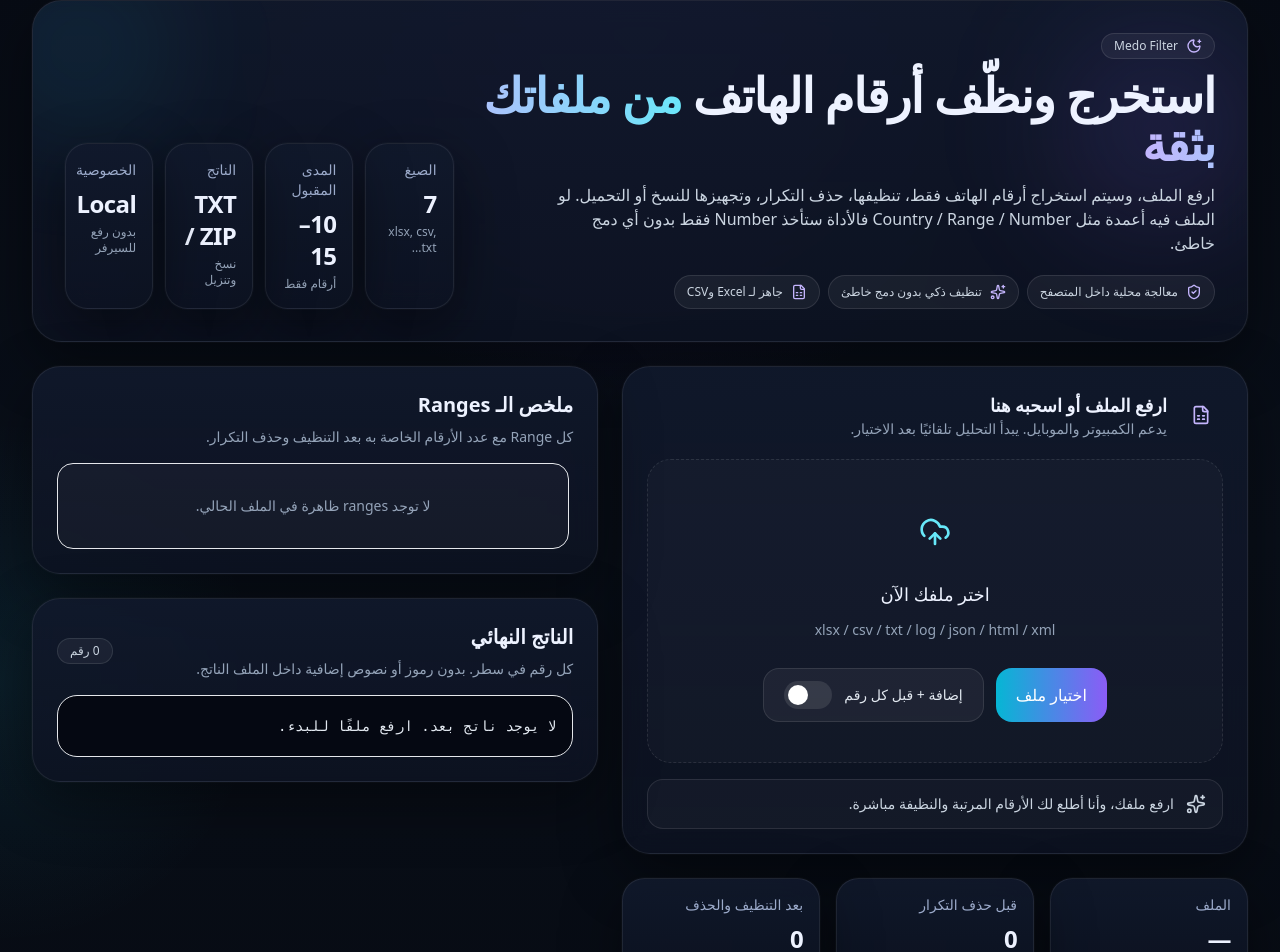
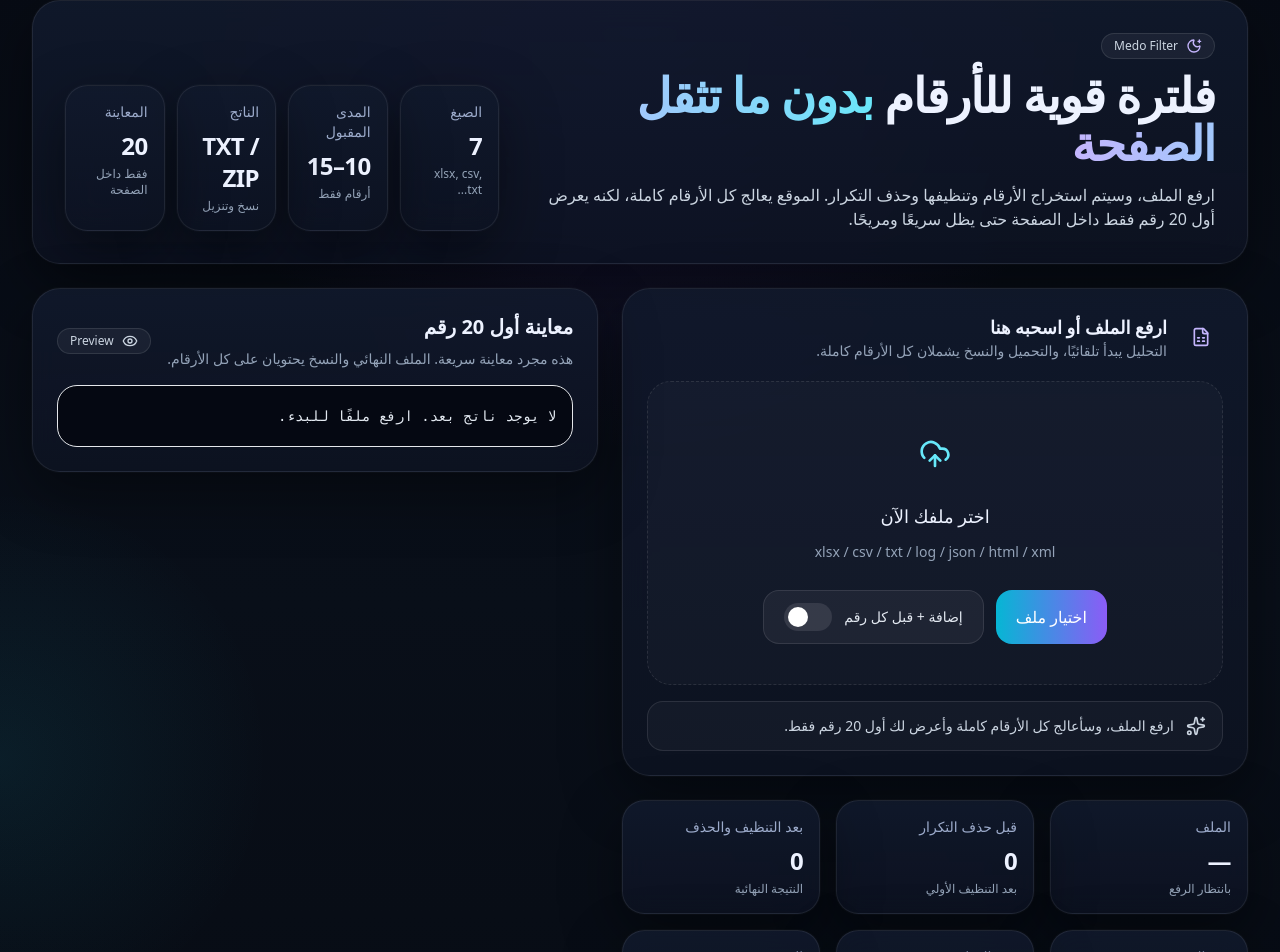
Before and after one commit to Medo-66m/Medofilter, a Next.js app: page / in a window 1280 px wide. Shown: the part 20-972 px from the top of the page. Built offline with nearby package versions, Linux system fonts and the light colour scheme.

Commit message:
Update medo-filter-app.tsx

```diff
--- a/components/medo-filter-app.tsx
+++ b/components/medo-filter-app.tsx
@@ -5,11 +5,11 @@ import {
   CheckCircle2,
   Clipboard,
   Download,
+  Eye,
   FileArchive,
   FileSpreadsheet,
   LoaderCircle,
   MoonStar,
-  ShieldCheck,
   Sparkles,
   UploadCloud,
   XCircle
@@ -25,6 +25,7 @@ type StatusState = {
 };
 
 const ACCEPTED_FILES = ".xlsx,.csv,.txt,.log,.json,.html,.xml";
+const PREVIEW_LIMIT = 20;
 
 function StatusBanner({ status }: { status: StatusState }) {
   const styles =
@@ -71,27 +72,13 @@ function StatCard({
   );
 }
 
-function FeaturePill({
-  icon: Icon,
-  text
-}: {
-  icon: React.ComponentType<{ className?: string }>;
-  text: string;
-}) {
-  return (
-    <div className="inline-flex items-center gap-2 rounded-full border border-white/10 bg-white/5 px-3 py-2 text-xs text-slate-300">
-      <Icon className="h-4 w-4 text-violet-300" />
-      {text}
-    </div>
-  );
-}
-
 export default function MedoFilterApp() {
   const inputRef = useRef<HTMLInputElement | null>(null);
+
   const [result, setResult] = useState<ParsedResult | null>(null);
   const [status, setStatus] = useState<StatusState>({
     tone: "idle",
-    message: "ارفع ملفك، وأنا أطلع لك الأرقام المرتبة والنظيفة مباشرة."
+    message: "ارفع الملف، وسأعالج كل الأرقام كاملة وأعرض لك أول 20 رقم فقط."
   });
   const [dragActive, setDragActive] = useState(false);
   const [loading, setLoading] = useState(false);
@@ -102,6 +89,12 @@ export default function MedoFilterApp() {
     if (!result) return [];
     return result.numbers.map((value) => withOptionalPlus(value, addPlus));
   }, [result, addPlus]);
+
+  const previewNumbers = useMemo(() => {
+    return displayNumbers.slice(0, PREVIEW_LIMIT);
+  }, [displayNumbers]);
+
+  const hiddenCount = Math.max(displayNumbers.length - previewNumbers.length, 0);
 
   async function handleSelectedFile(file: File) {
     setLoading(true);
@@ -119,12 +112,17 @@ export default function MedoFilterApp() {
         setStatus({
           tone: "error",
           message:
-            "لم أجد أرقامًا صالحة بطول من 10 إلى 15 رقمًا داخل الملف. تأكد من البيانات أو جرب ملفًا آخر."
+            "لم أجد أرقامًا صالحة بطول من 10 إلى 15 رقمًا داخل الملف. تأكد من البيانات أو جرّب ملفًا آخر."
         });
       } else {
+        const previewHint =
+          parsed.cleanedCount > PREVIEW_LIMIT
+            ? `أعرض لك أول ${PREVIEW_LIMIT} رقم فقط داخل الصفحة، لكن النسخ والتحميل يشملان كل الأرقام بالكامل.`
+            : "تم التحليل بنجاح.";
+
         setStatus({
           tone: "success",
-          message: `تم التحليل بنجاح. وجدت ${parsed.originalCount} رقمًا قبل إزالة التكرار، والنتيجة النهائية ${parsed.cleanedCount} رقمًا.`
+          message: `تم التحليل بنجاح. وجدت ${parsed.originalCount} رقمًا قبل إزالة التكرار، والنتيجة النهائية ${parsed.cleanedCount} رقمًا. ${previewHint}`
         });
       }
     } catch (error) {
@@ -162,7 +160,7 @@ export default function MedoFilterApp() {
       setCopyDone(true);
       setStatus({
         tone: "success",
-        message: "تم نسخ كل الأرقام إلى الحافظة."
+        message: `تم نسخ ${displayNumbers.length} رقمًا كاملًا إلى الحافظة.`
       });
       window.setTimeout(() => setCopyDone(false), 1800);
     } catch {
@@ -173,14 +171,14 @@ export default function MedoFilterApp() {
     }
   }
 
-  function onDownloadAll() {
+  async function onDownloadAll() {
     if (!result?.numbers.length) return;
 
     try {
       downloadNumbersTxt(result.numbers, addPlus);
       setStatus({
         tone: "success",
-        message: "تم تجهيز ملف TXT وتنزيله بنجاح."
+        message: `تم تنزيل ملف TXT يحتوي على ${result.numbers.length} رقمًا كاملًا.`
       });
     } catch {
       setStatus({
@@ -211,12 +209,8 @@ export default function MedoFilterApp() {
     <main className="min-h-screen">
       <div className="mx-auto flex min-h-screen max-w-7xl flex-col px-4 py-5 sm:px-6 lg:px-8">
         <header className="mb-6">
-          <div className="glass overflow-hidden rounded-[1.85rem] bg-hero-grid p-5 sm:p-6 lg:p-8">
-            <div className="relative">
-              <div className="absolute -left-16 -top-16 h-40 w-40 rounded-full bg-cyan-400/10 blur-3xl" />
-              <div className="absolute -right-10 top-0 h-48 w-48 rounded-full bg-violet-500/15 blur-3xl" />
-
-              <div className="relative flex flex-col gap-6 lg:flex-row lg:items-end lg:justify-between">
+          <div className="glass rounded-[1.75rem] bg-hero-grid p-5 sm:p-6 lg:p-8">
+            <div className="flex flex-col gap-6 lg:flex-row lg:items-end lg:justify-between">
               <div className="max-w-3xl">
                 <div className="mb-3 inline-flex items-center gap-2 rounded-full border border-white/10 bg-white/5 px-3 py-1 text-xs text-slate-300">
                   <MoonStar className="h-4 w-4 text-violet-300" />
@@ -224,32 +218,24 @@ export default function MedoFilterApp() {
                 </div>
 
                 <h1 className="m-0 text-3xl font-semibold tracking-tight sm:text-4xl lg:text-5xl">
-                    استخرج ونظّف أرقام الهاتف
+                  فلترة قوية للأرقام
                   <span className="bg-gradient-to-l from-cyan-300 to-violet-300 bg-clip-text text-transparent">
                     {" "}
-                      من ملفاتك بثقة
+                    بدون ما تثقل الصفحة
                   </span>
                 </h1>
 
                 <p className="mt-4 max-w-2xl text-sm leading-7 text-slate-300 sm:text-base">
-                    ارفع الملف، وسيتم استخراج أرقام الهاتف فقط، تنظيفها، حذف التكرار، وتجهيزها
-                    للنسخ أو التحميل. لو الملف فيه أعمدة مثل Country / Range / Number فالأداة
-                    ستأخذ Number فقط بدون أي دمج خاطئ.
+                  ارفع الملف، وسيتم استخراج الأرقام وتنظيفها وحذف التكرار. الموقع يعالج كل
+                  الأرقام كاملة، لكنه يعرض أول 20 رقم فقط داخل الصفحة حتى يظل سريعًا ومريحًا.
                 </p>
-
-                  <div className="mt-5 flex flex-wrap gap-2">
-                    <FeaturePill icon={ShieldCheck} text="معالجة محلية داخل المتصفح" />
-                    <FeaturePill icon={Sparkles} text="تنظيف ذكي بدون دمج خاطئ" />
-                    <FeaturePill icon={FileSpreadsheet} text="جاهز لـ Excel وCSV" />
-                  </div>
               </div>
 
-                <div className="grid grid-cols-2 gap-3 sm:grid-cols-4 lg:w-[430px]">
+              <div className="grid grid-cols-2 gap-3 sm:grid-cols-4 lg:w-[460px]">
                 <StatCard label="الصيغ" value="7" hint="xlsx, csv, txt..." />
                 <StatCard label="المدى المقبول" value="10–15" hint="أرقام فقط" />
                 <StatCard label="الناتج" value="TXT / ZIP" hint="نسخ وتنزيل" />
-                  <StatCard label="الخصوصية" value="Local" hint="بدون رفع للسيرفر" />
-                </div>
+                <StatCard label="المعاينة" value="20" hint="فقط داخل الصفحة" />
               </div>
             </div>
           </div>
@@ -278,7 +264,7 @@ export default function MedoFilterApp() {
                   <div>
                     <div className="text-lg font-semibold">ارفع الملف أو اسحبه هنا</div>
                     <div className="text-sm text-slate-400">
-                      يدعم الكمبيوتر والموبايل. يبدأ التحليل تلقائيًا بعد الاختيار.
+                      التحليل يبدأ تلقائيًا، والتحميل والنسخ يشملان كل الأرقام كاملة.
                     </div>
                   </div>
                 </div>
@@ -369,9 +355,9 @@ export default function MedoFilterApp() {
                 hint="إن كانت موجودة"
               />
               <StatCard
-                label="عدد الـ Sheets"
-                value={result?.sheets.length ?? 0}
-                hint="في ملفات Excel/CSV"
+                label="المعروض"
+                value={result ? `${previewNumbers.length}/${displayNumbers.length}` : "0/0"}
+                hint="داخل الصفحة فقط"
               />
             </div>
 
@@ -380,7 +366,7 @@ export default function MedoFilterApp() {
                 <div>
                   <h2 className="m-0 text-xl font-semibold">الأوامر السريعة</h2>
                   <p className="mt-2 text-sm text-slate-400">
-                    كل شيء جاهز بمجرد انتهاء التحليل.
+                    النسخ والتحميل يعملان على كل الأرقام، وليس فقط المعروض.
                   </p>
                 </div>
 
@@ -417,9 +403,7 @@ export default function MedoFilterApp() {
                 </div>
               </div>
             </div>
-          </section>
 
-          <section className="space-y-6">
             <div className="glass rounded-[1.75rem] p-5 sm:p-6">
               <div className="mb-4 flex items-center justify-between gap-4">
                 <div>
@@ -451,24 +435,34 @@ export default function MedoFilterApp() {
                 )}
               </div>
             </div>
+          </section>
 
+          <section className="space-y-6">
             <div className="glass rounded-[1.75rem] p-5 sm:p-6">
               <div className="mb-4 flex items-center justify-between gap-4">
                 <div>
-                  <h2 className="m-0 text-xl font-semibold">الناتج النهائي</h2>
+                  <h2 className="m-0 text-xl font-semibold">معاينة أول 20 رقم</h2>
                   <p className="mt-2 text-sm text-slate-400">
-                    كل رقم في سطر. بدون رموز أو نصوص إضافية داخل الملف الناتج.
+                    هذه مجرد معاينة سريعة. الملف النهائي والنسخ يحتويان على كل الأرقام.
                   </p>
                 </div>
-                <div className="rounded-full border border-white/10 bg-white/5 px-3 py-1 text-xs text-slate-300">
-                  {displayNumbers.length} رقم
+                <div className="inline-flex items-center gap-2 rounded-full border border-white/10 bg-white/5 px-3 py-1 text-xs text-slate-300">
+                  <Eye className="h-4 w-4" />
+                  Preview
                 </div>
               </div>
 
-              <div className="max-h-[430px] overflow-auto rounded-[1.25rem] border border-white/8 bg-[#050812] scrollbar-thin">
+              {result && hiddenCount > 0 ? (
+                <div className="mb-4 rounded-2xl border border-cyan-400/20 bg-cyan-400/10 px-4 py-3 text-sm text-cyan-100">
+                  المعروض الآن أول {previewNumbers.length} رقم فقط، ويوجد {hiddenCount} رقم
+                  إضافي محفوظين بالكامل للنسخ والتحميل.
+                </div>
+              ) : null}
+
+              <div className="max-h-[520px] overflow-auto rounded-[1.25rem] border border-white/8 bg-[#050812] scrollbar-thin">
                 <pre className="m-0 whitespace-pre-wrap break-all p-4 text-sm leading-7 text-slate-200">
-                  {displayNumbers.length
-                    ? displayNumbers.join("\n")
+                  {previewNumbers.length
+                    ? previewNumbers.join("\n")
                     : "لا يوجد ناتج بعد. ارفع ملفًا للبدء."}
                 </pre>
               </div>
```
Lines whose indentation alone changed are shown as unchanged.
